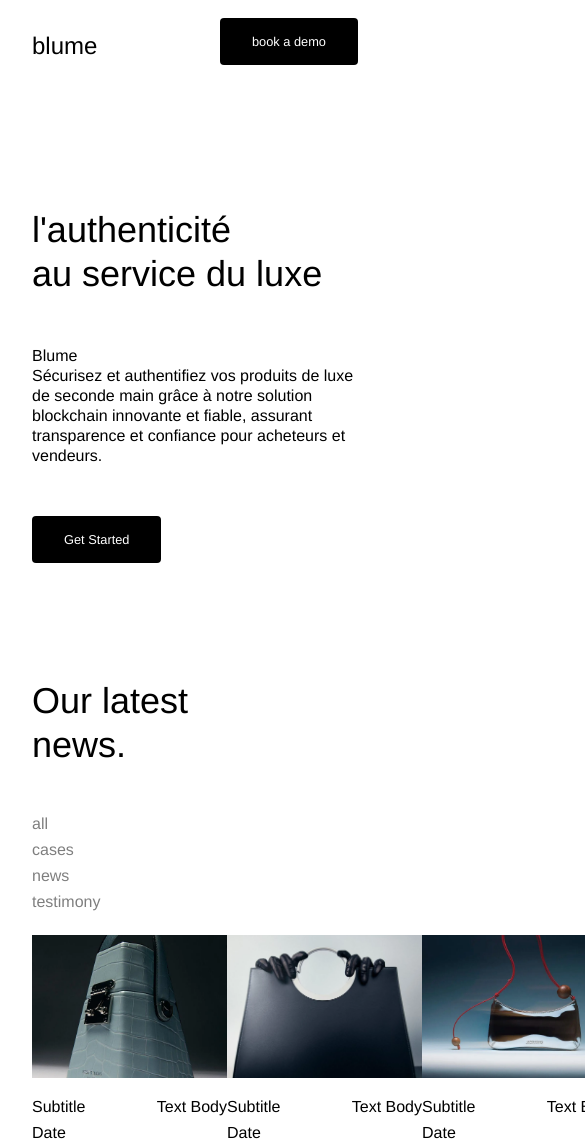
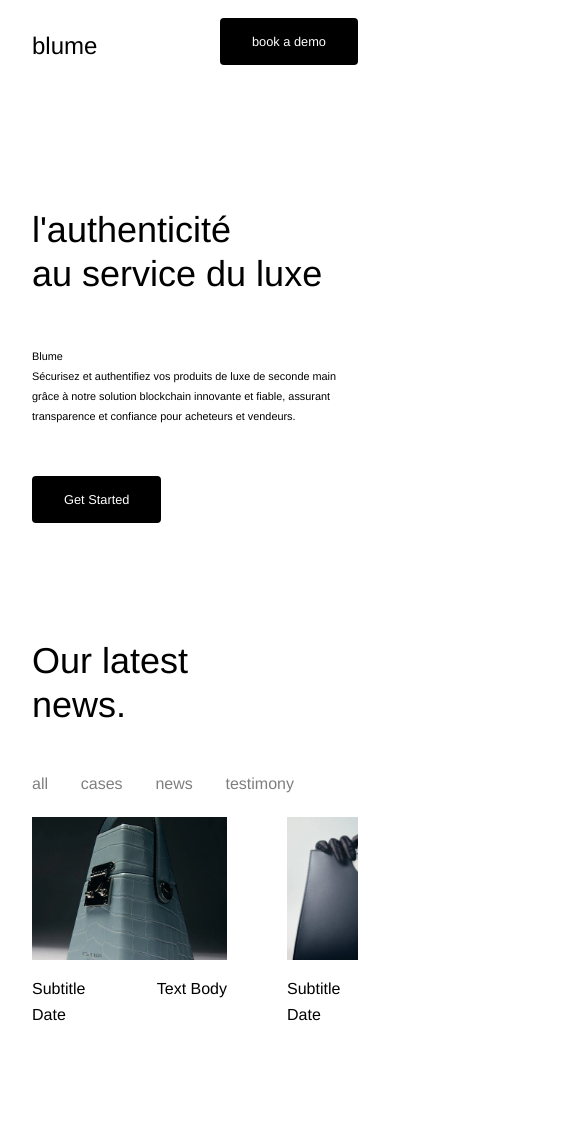
Before and after one commit to Jeff-Erson44/blumev2, a Next.js app: page / in a window 390 px wide. Shown: the top 1142 px of the page, 585 px wide, since content can reach past the window. After the commit the page ends 1024 px from the top, so only its background shows below. Built offline with nearby package versions, Linux system fonts and the light colour scheme; a web font is replaced by a local one.

Commit message:
EVOL Latest responsive

```diff
--- a/src/app/components/Hero/_Hero.scss
+++ b/src/app/components/Hero/_Hero.scss
@@ -26,7 +26,7 @@
             gap: 50px;
             grid-column: 1/-1;
             h2{
-                font-size: 0.68;
+                font-size: 0.68rem;
                 line-height: 20px;
             }
         }
--- a/src/app/components/LatestNews/_LatestNews.scss
+++ b/src/app/components/LatestNews/_LatestNews.scss
@@ -10,7 +10,6 @@
     }
     &__menu {
         grid-column: 1 / 5;
-
         ul {
             li {
                 margin-bottom: 8px;
@@ -24,3 +23,22 @@
         justify-content: space-around;
     }
 }
+
+@media screen and (max-width: 475px){
+    .containerLatest{
+        h1{
+            grid-column: span 4;
+        }
+        &__menu{
+            grid-column: 1/-1;
+            ul{
+                display: flex;
+                justify-content: space-between;
+            }
+        }
+        &__blog{
+            overflow-y: scroll;
+            gap: 60px;
+        }
+    }
+}
--- a/src/app/components/assets/Card/Card.tsx
+++ b/src/app/components/assets/Card/Card.tsx
@@ -14,7 +14,7 @@ export const Card = () => {
                                 src={card.src}
                                 alt=""
                                 width={195}
-                                height={140}
+                                height={143}
                                 className='image__card'
                             />
                         </div>
--- a/src/app/components/assets/Card/_Card.scss
+++ b/src/app/components/assets/Card/_Card.scss
@@ -19,3 +19,12 @@
         }
     }
 }
+
+@media screen and (max-width: 475px){
+    .containerCard{
+            &__image{
+            .image__card{
+            }
+        }
+    }
+}
```
